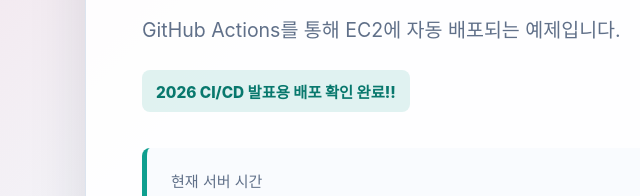
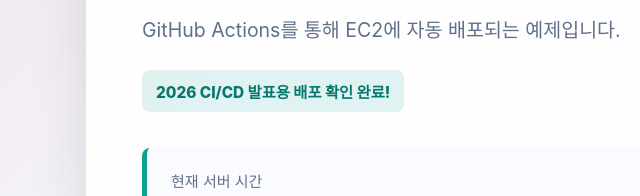
Before and after one commit to m161awm2/nest-cicd-demo, a website: page public/index.html in a window 1280 px wide. Shown: the part 260-456 px from the top of the page, 35-675 px from the left. Drawn offline with Linux system fonts and the light colour scheme; no server answers.

Commit message:
actions Test Push

```diff
--- a/public/index.html
+++ b/public/index.html
@@ -14,7 +14,7 @@
         <p class="description">
           GitHub Actions를 통해 EC2에 자동 배포되는 예제입니다.
         </p>
-        <p class="deploy-badge">2026 CI/CD 발표용 배포 확인 완료!!</p>
+        <p class="deploy-badge">2026 CI/CD 발표용 배포 확인 완료!</p>
 
         <div class="time-panel">
           <span class="time-label">현재 서버 시간</span>
```
